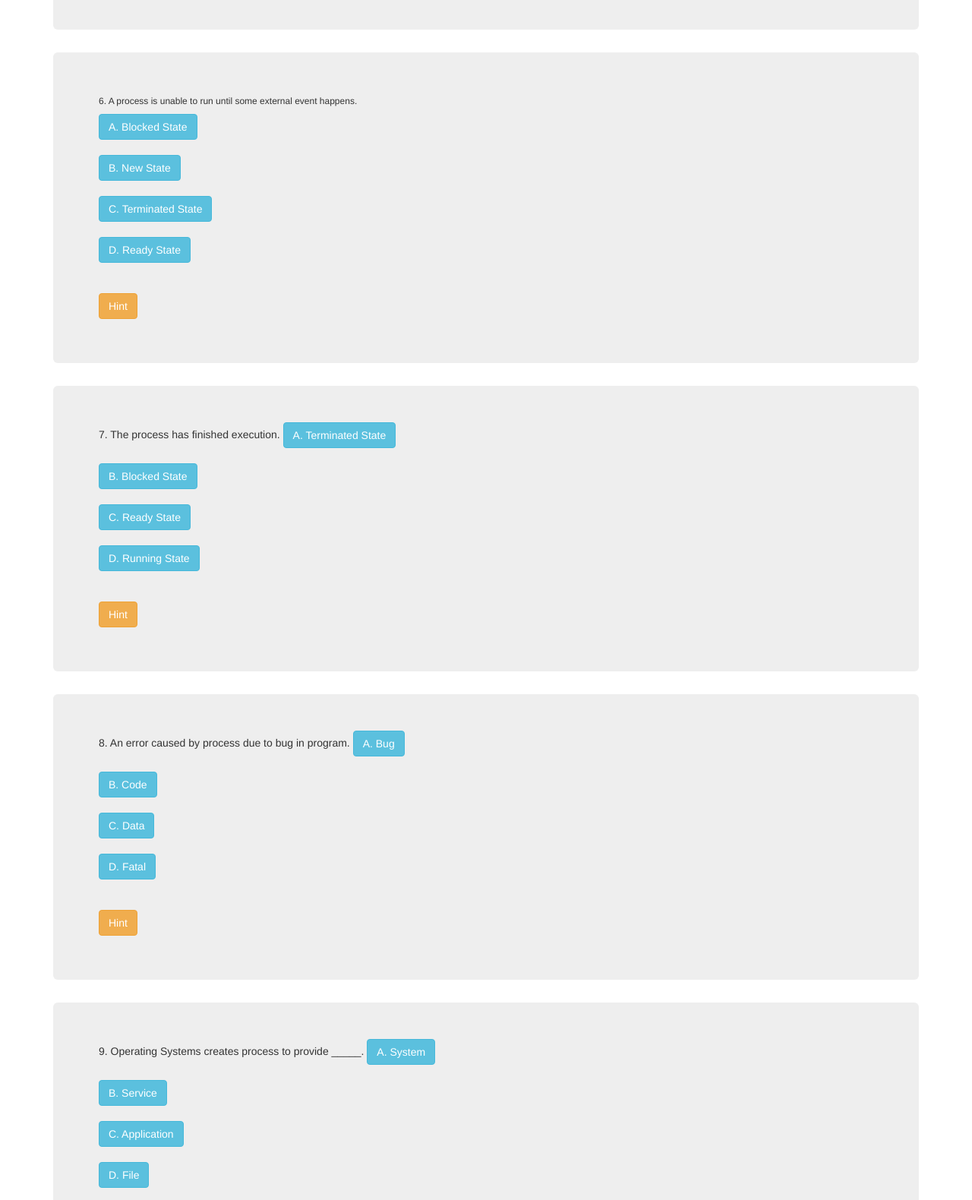
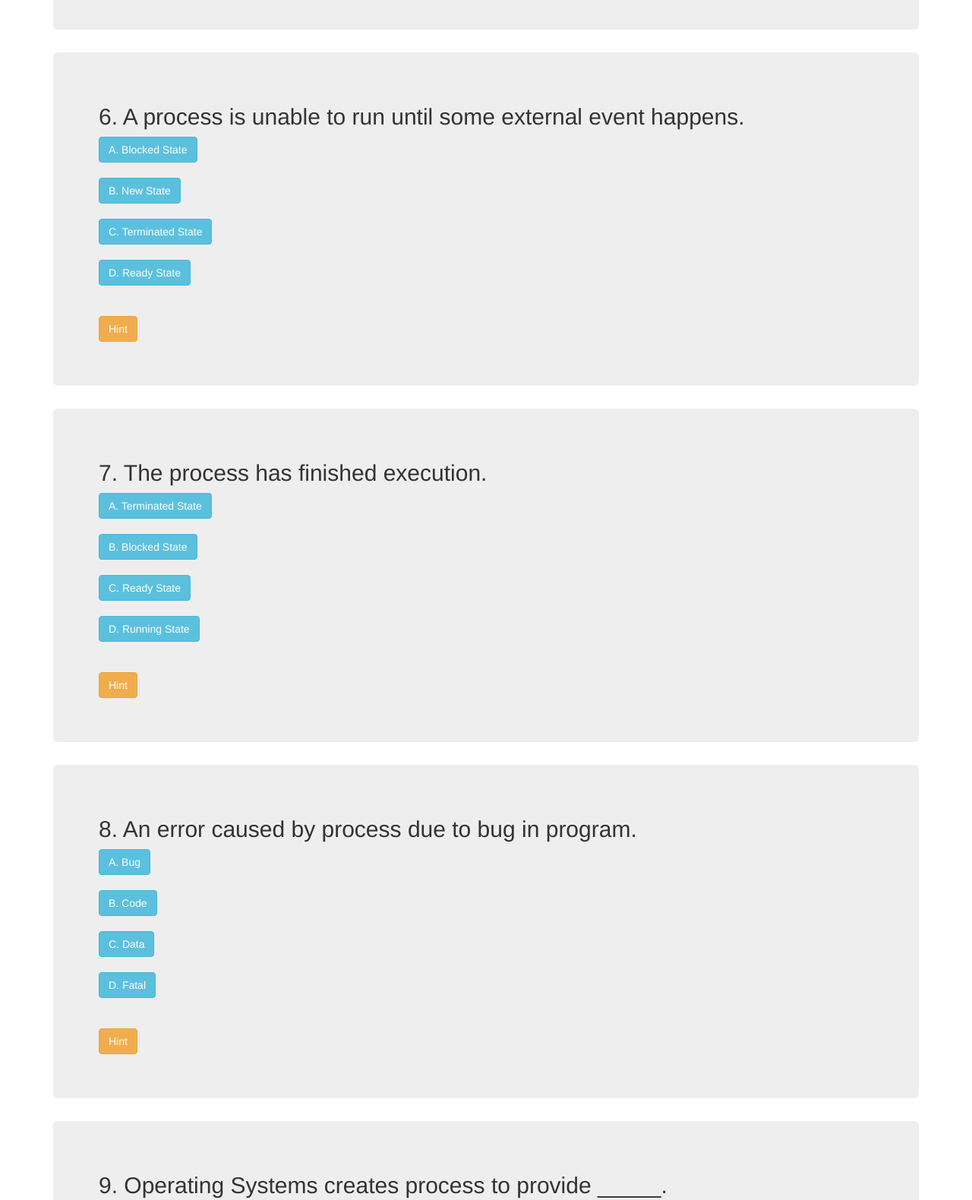
Before and after one commit to TheWalkingWard/CompSci-Reviewer-EARIST, a plain HTML site: page Operating System.html in a window 1280 px wide. Shown: the part 2900-4480 px from the top of the page at 76% size. Drawn offline with Linux system fonts and the light colour scheme.

Commit message:
Updated question

```diff
--- a/Operating System.html
+++ b/Operating System.html
@@ -112,7 +112,7 @@
 
 <div class="container">
     <div class="jumbotron">
-        <h6>6. A process is unable to run until some external event happens.</h6>
+        <h2>6. A process is unable to run until some external event happens.</h2>
         <button class="btn btn-info" id="btn-changeGreen6" onclick="ExplainCorrect6()">A. Blocked State</button> <br><br>
         <button class="btn btn-info" id="btn-changeRed6" onclick="ExplainWrong6()">B. New State</button> <br><br>
         <button class="btn btn-info" id="btn-changeRed06" onclick="ExplainWrong6()">C. Terminated State</button> <br><br>
@@ -126,7 +126,7 @@
 
 <div class="container">
     <div class="jumbotron">
-        <h7>7. The process has finished execution.</h7>
+        <h2>7. The process has finished execution.</h2>
         <button class="btn btn-info" id="btn-changeGreen7" onclick="ExplainCorrect7()">A. Terminated State</button> <br><br>
         <button class="btn btn-info" id="btn-changeRed7" onclick="ExplainWrong7()">B. Blocked State</button> <br><br>
         <button class="btn btn-info" id="btn-changeRed07" onclick="ExplainWrong7()">C. Ready State</button> <br><br>
@@ -140,7 +140,7 @@
 
 <div class="container">
     <div class="jumbotron">
-        <h8>8. An error caused by process due to bug in program.</h8>
+        <h2>8. An error caused by process due to bug in program.</h2>
         <button class="btn btn-info" id="btn-changeRed008" onclick="ExplainWrong8()">A. Bug</button> <br><br>
         <button class="btn btn-info" id="btn-changeRed8" onclick="ExplainWrong8()">B. Code</button> <br><br>
         <button class="btn btn-info" id="btn-changeRed08" onclick="ExplainWrong8()">C. Data</button> <br><br>
@@ -154,7 +154,7 @@
 
 <div class="container">
     <div class="jumbotron">
-        <h9>9. Operating Systems creates process to provide _____.</h9>
+        <h2>9. Operating Systems creates process to provide _____.</h2>
         <button class="btn btn-info" id="btn-changeRed009" onclick="ExplainWrong9()">A. System</button> <br><br>
         <button class="btn btn-info" id="btn-changeGreen9" onclick="ExplainCorrect9()">B. Service</button> <br><br>
         <button class="btn btn-info" id="btn-changeRed09" onclick="ExplainWrong9()">C. Application</button> <br><br>
@@ -168,7 +168,7 @@
 
 <div class="container">
     <div class="jumbotron">
-        <h10>10. Contents of the processors ______.</h10>
+        <h2>10. Contents of the processors ______.</h2>
         <button class="btn btn-info" id="btn-changeGreen10" onclick="ExplainCorrect10()">A. Register</button> <br><br>
         <button class="btn btn-info" id="btn-changeRed10" onclick="ExplainWrong10()">B. Process</button> <br><br>
         <button class="btn btn-info" id="btn-changeRed010" onclick="ExplainWrong10()">C. File System</button> <br><br>
```
